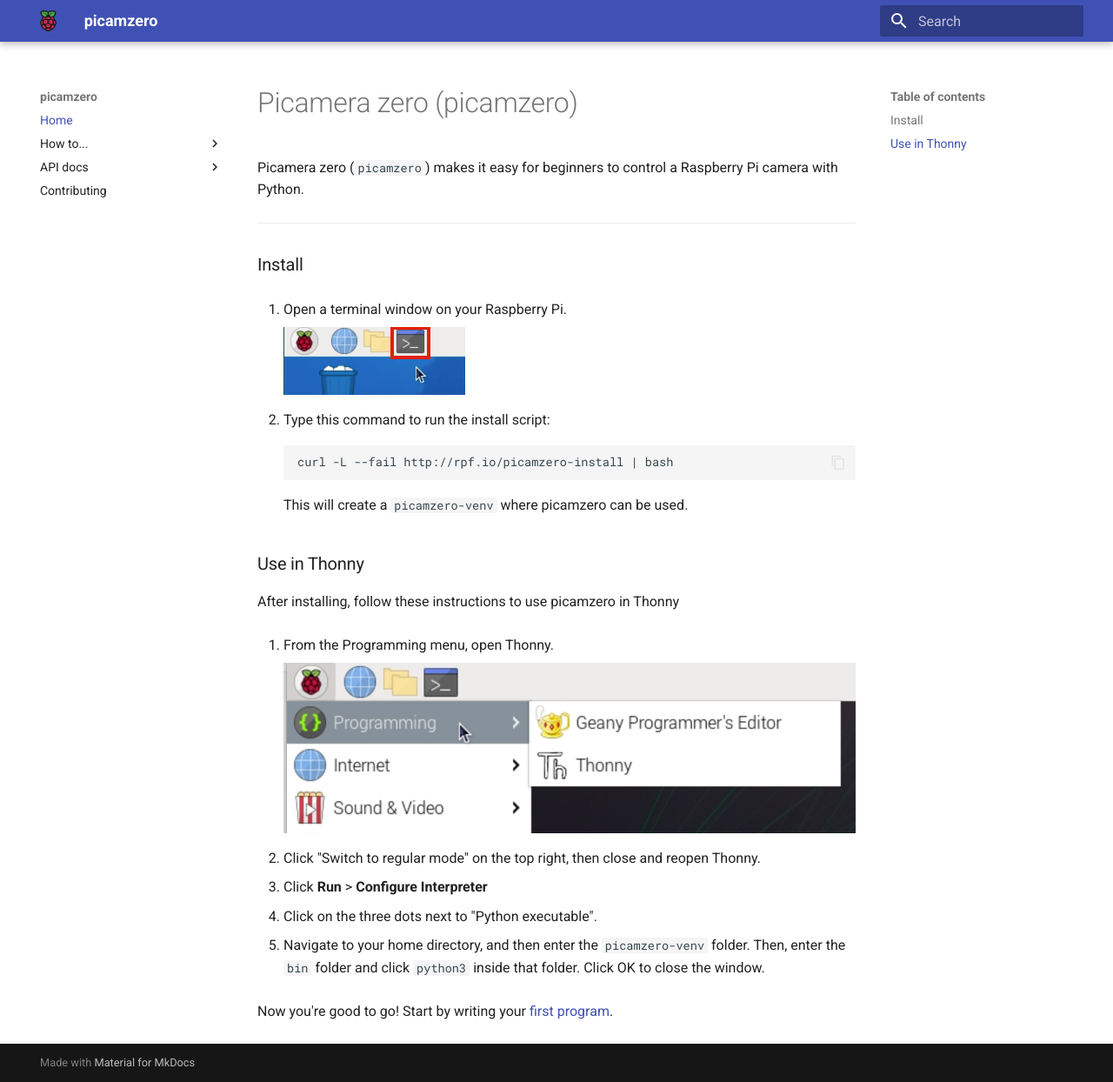
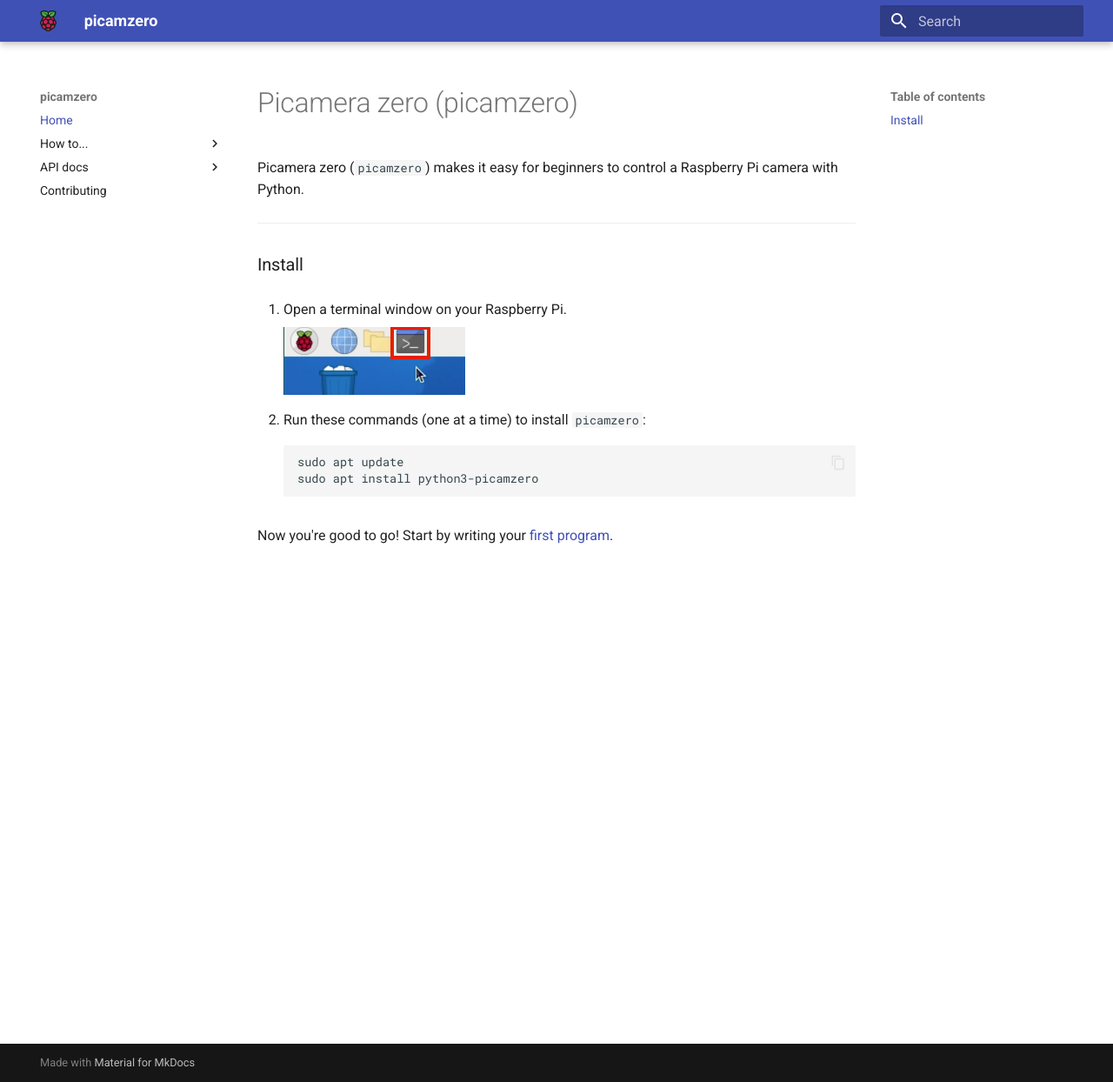
Before and after one commit to RaspberryPiFoundation/picamzero, an MkDocs documentation site: the page built from docs/index.md, in a window 1280 px wide and 1244 px high. Shown: the whole window at 87% size. Built offline with MkDocs 1.6.1 and Material for MkDocs 9.7.7, drawn with Linux system fonts in a browser that asks for light colours.

Commit message:
Update install instructions for apt package (#226)
* Update install instructions for apt package

* Remove a in readme

* Lint lint lint

````diff
--- a/docs/index.md
+++ b/docs/index.md
@@ -9,29 +9,11 @@
 
     ![Open a terminal window](images/open-terminal.png)
 
-2. Type this command to run the install script:
+2. Run these commands (one at a time) to install `picamzero`:
 
     ```
-    curl -L --fail http://rpf.io/picamzero-install | bash
+    sudo apt update
+    sudo apt install python3-picamzero
     ```
 
-    This will create a `picamzero-venv` where picamzero can be used.
-
-
-### Use in Thonny
-
-After installing, follow these instructions to use picamzero in Thonny
-
-1. From the Programming menu, open Thonny.
-
-    ![Open a Python editor](images/open-editor.png)
-
-2. Click "Switch to regular mode" on the top right, then close and reopen Thonny.
-
-3. Click **Run** > **Configure Interpreter**
-
-4. Click on the three dots next to "Python executable".
-
-5. Navigate to your home directory, and then enter the `picamzero-venv` folder. Then, enter the `bin` folder and click `python3` inside that folder. Click OK to close the window.
-
 Now you're good to go! Start by writing your [first program](hello_world.md).
````
Also changed, not shown: README.md (+4 -7 lines).
